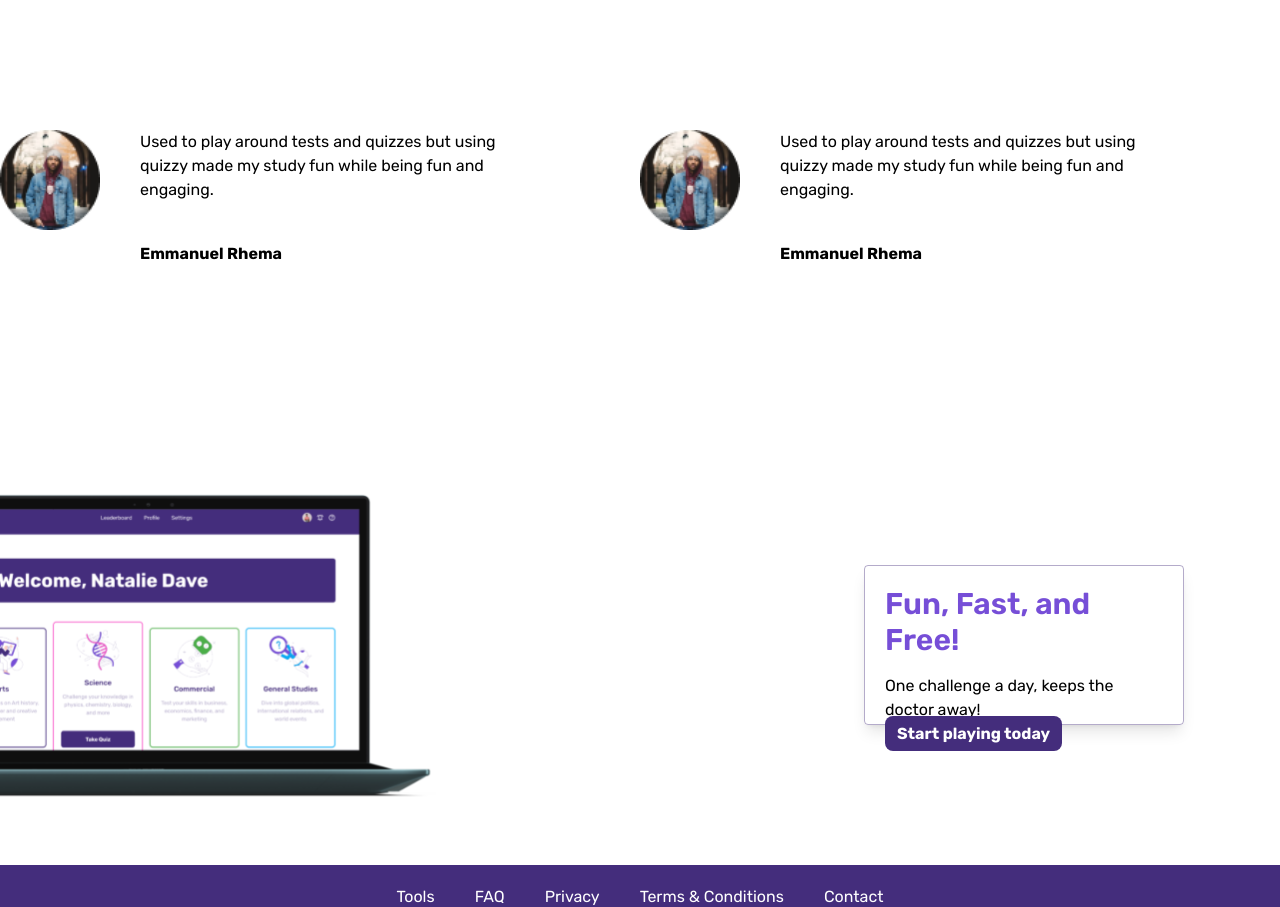
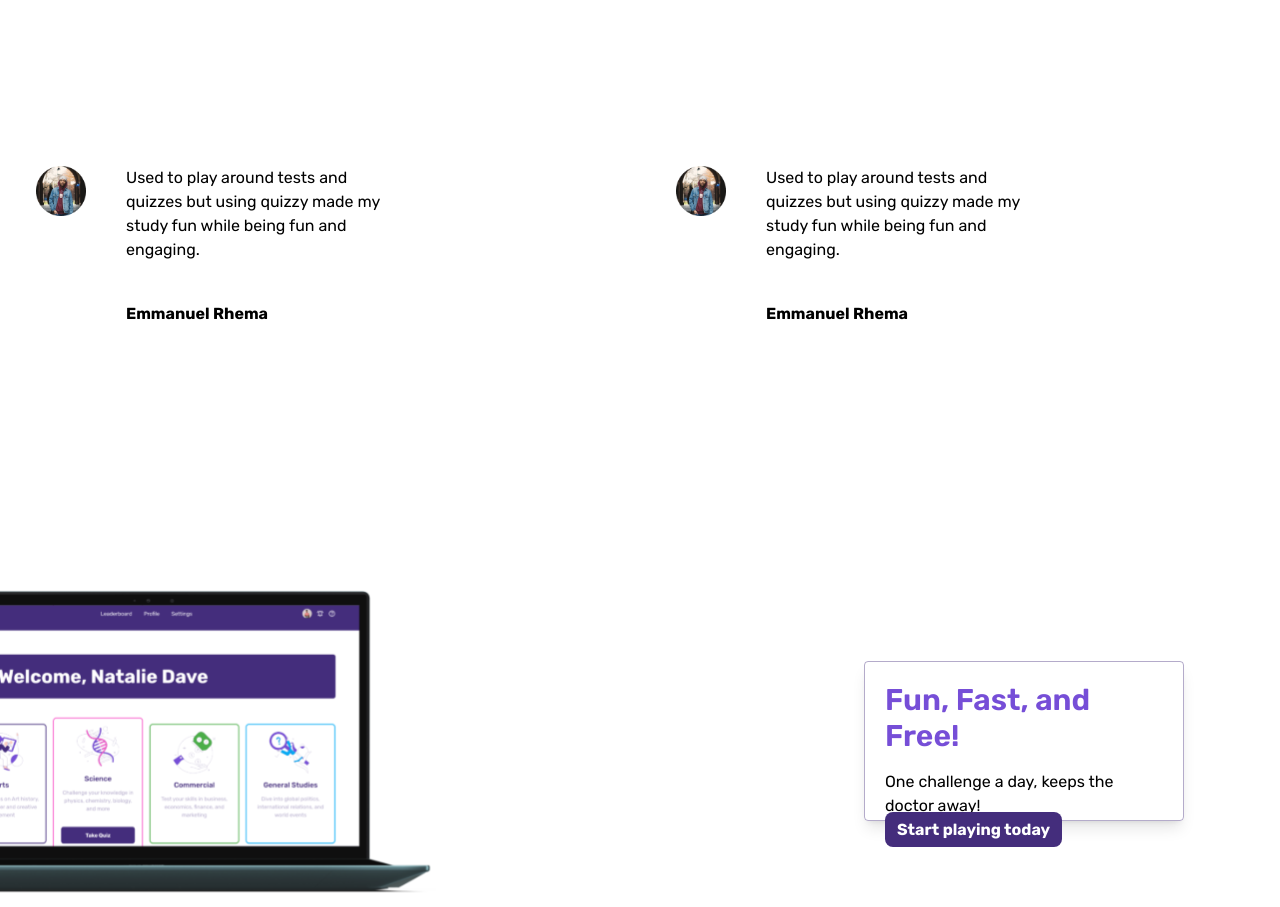
Before and after one commit to Lawanaji/Quizy, a React (Vite) app: page / in a window 1280 px wide. Shown: the part 1740-2647 px from the top of the page. Built offline with nearby package versions, Linux system fonts and the light colour scheme.

Commit message:
more features

```diff
--- a/src/Componant/Navigation/Navbar.jsx
+++ b/src/Componant/Navigation/Navbar.jsx
@@ -55,7 +55,7 @@ const Navbar = () => {
           {/* Desktop Action Links */}
           <ul className='hidden md:flex items-center text-lg font-semibold justify-center gap-5'>
             <Link to={'/auth/login'}>Login</Link>
-            <Link to={'/dashboard'} className='bg-white text-primaryColor font-bold py-2 px-3 rounded-lg'>
+            <Link to={'/auth/Signup'} className='bg-white text-primaryColor font-bold py-2 px-3 rounded-lg'>
               Take A Quiz
             </Link>
           </ul>
--- a/src/Pages/LandingPage/Comments.jsx
+++ b/src/Pages/LandingPage/Comments.jsx
@@ -74,9 +74,9 @@ const Comments = () => {
 
 
         {comments.map((item)=>(
-          <div className='flex justify-center items-center '>
-            <div className='flex gap-10 w-[500px]'>
-            <img src={item.image} alt="" className='object-contain w-[100px] h-[100px]' />
+          <div className='flex justify-center w-[400px] items-center p-5'>
+            <div className='flex w-[400px] gap-10 p-4'>
+            <img src={item.image} alt="" className='object-contain w-[50px] h-[50px]' />
             <div className='grid gap-10'>
                <p className=''>{item.comment}</p>
             <strong>{item.name}</strong>
--- a/src/Pages/LandingPage/Home.jsx
+++ b/src/Pages/LandingPage/Home.jsx
@@ -10,6 +10,7 @@ const Home = () => {
     <div className=' relative top-[8rem] h-full w-full'>
         <HeroSection />
         <SubHeroSection />
+
         <Features />
         <Comments />
         <MoreContent />
```
